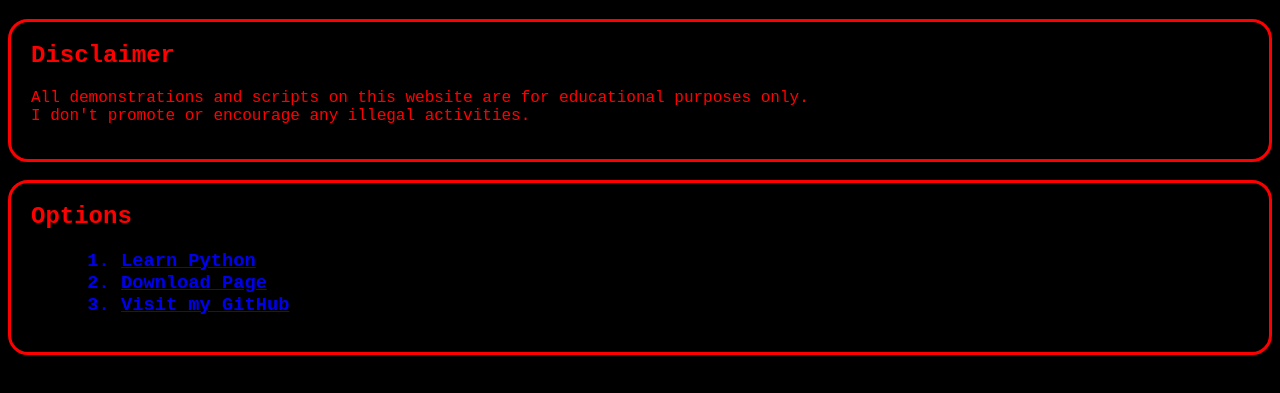
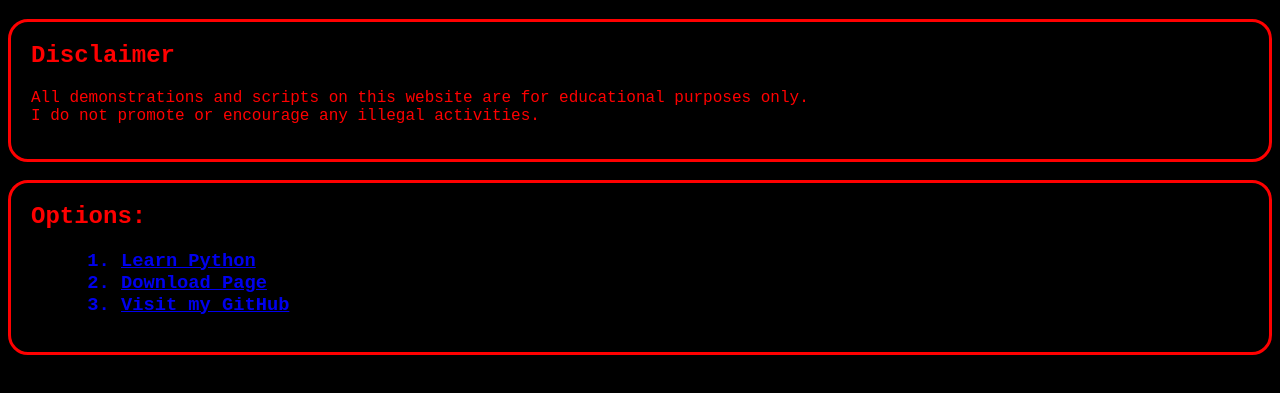
Before and after one commit to FedorsHackStation/FedorsHackStation.github.io, a plain HTML site: page index.html in a window 1280 px wide. Shown: the part 67-460 px from the top of the page. Drawn offline with Linux system fonts and the light colour scheme.

Commit message:
Update index.html

```diff
--- a/index.html
+++ b/index.html
@@ -10,13 +10,13 @@
   <h2>Disclaimer</h2>
   <p>
    All demonstrations and scripts on this website are for educational purposes only. <br>
-   I don't promote or encourage any illegal activities.
+   I do not promote or encourage any illegal activities.
   </p>
   <br>
  </div>
  <br>
  <div>
-  <h2>Options</h2>
+  <h2>Options:</h2>
   <ol>
    <h3>
     <a href="/python.html"><li>Learn Python</li></a>
```
